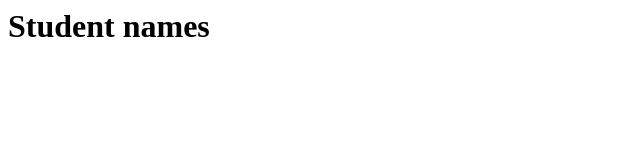
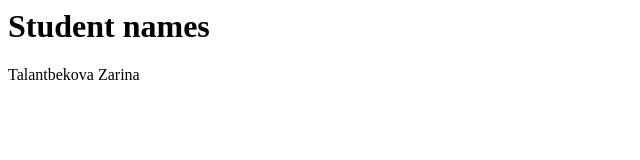
Before and after one commit to TalantbekovaZ/MyProject, a plain HTML site: page index.html in a window 1280 px wide. Shown: the whole page, without its empty margins (0-640 px from the left). Drawn offline with Linux system fonts and the light colour scheme.

Commit message:
Added one more students

```diff
--- a/index.html
+++ b/index.html
@@ -1 +1,2 @@
 <h1> Student names </h1>
+<p> Talantbekova Zarina</p>
```
